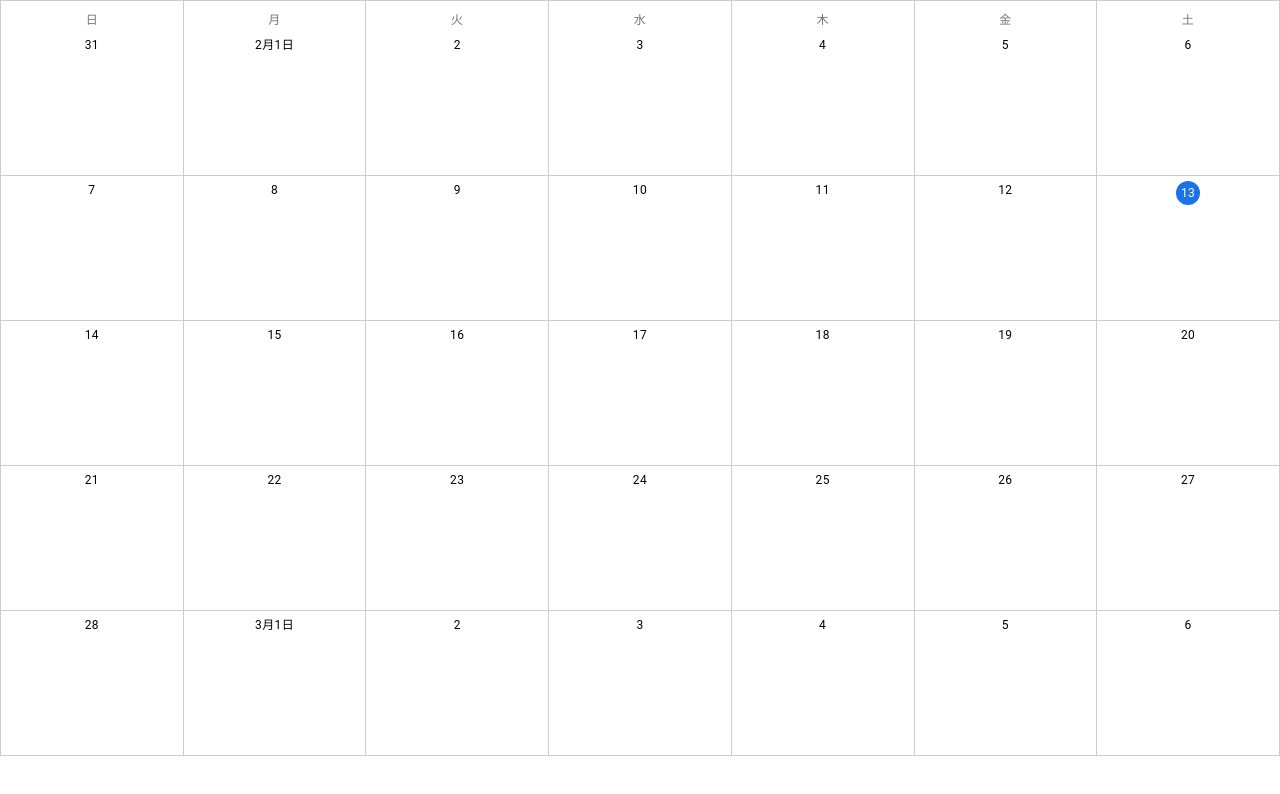
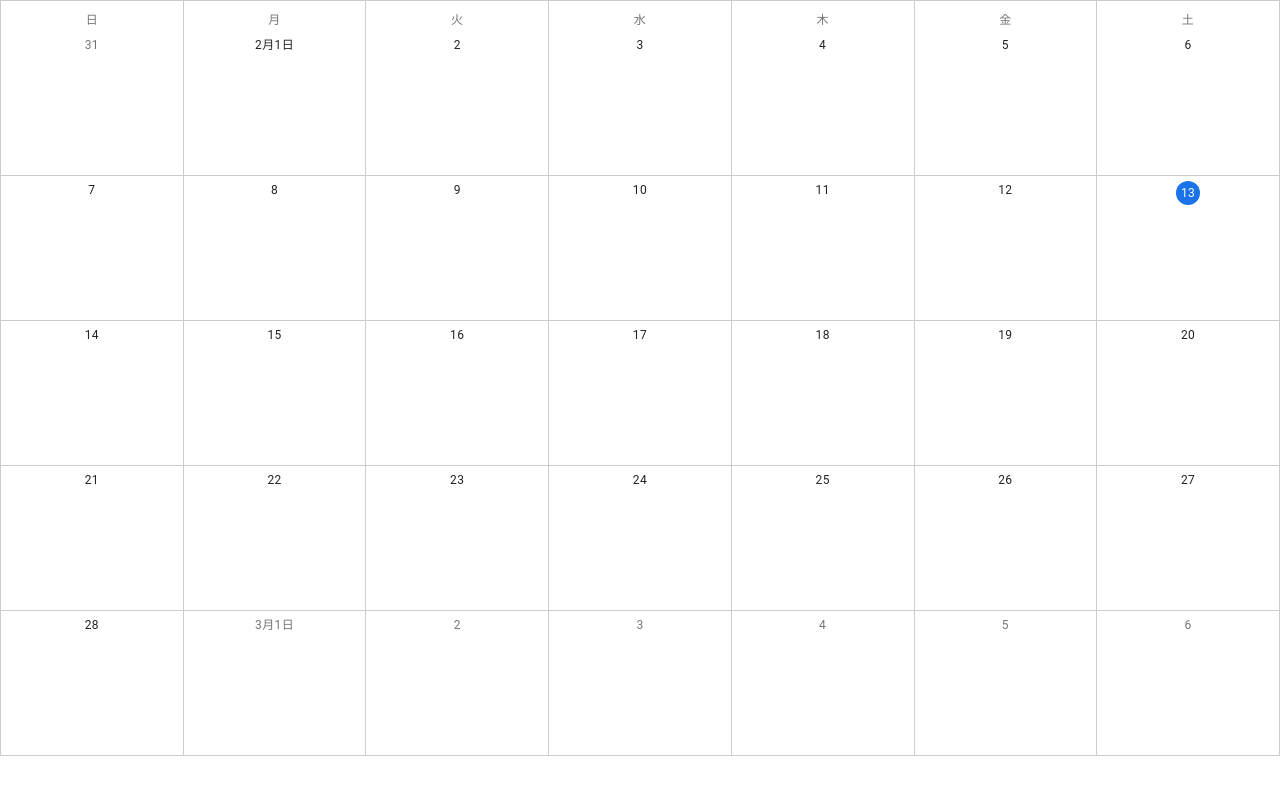
Before and after one commit to akky25/calendar-app, a React (Create React App) app in the folder front/: page / in a window 1280 px wide. Shown: the top 794 px of the page. Built offline with nearby package versions, Linux system fonts and the light colour scheme.

Commit message:
Gray except for this month

```diff
--- a/front/src/components/CalendarElement/CalendarElement.tsx
+++ b/front/src/components/CalendarElement/CalendarElement.tsx
@@ -9,14 +9,20 @@ type Props = {
 };
 
 const CalendarElement: FC<Props> = ({ day }) => {
+  // 当日かどうか判断
   const today = dayjs();
   const compareFormat = "YYYYMMDD";
   const isToday = day.format(compareFormat) === today.format(compareFormat);
+
+  // 今月以外をグレーダウン
+  const textColor =
+    day.month() === today.month() ? "textPrimary" : "textSecondary";
 
   return (
     <div className={styles.element}>
       <Typography
         className={styles.date}
+        color={textColor}
         align="center"
         variant="caption"
         component="div"
```
